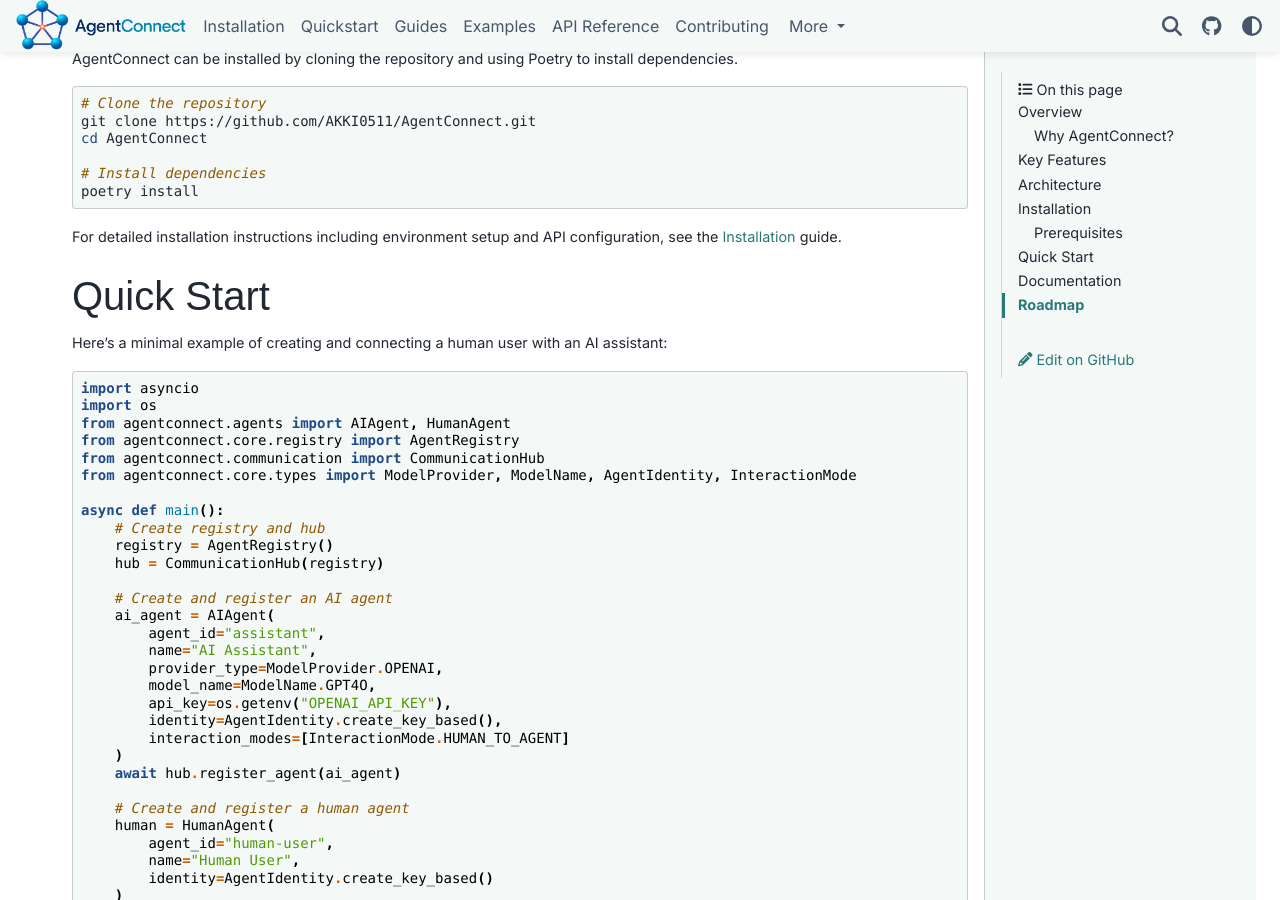
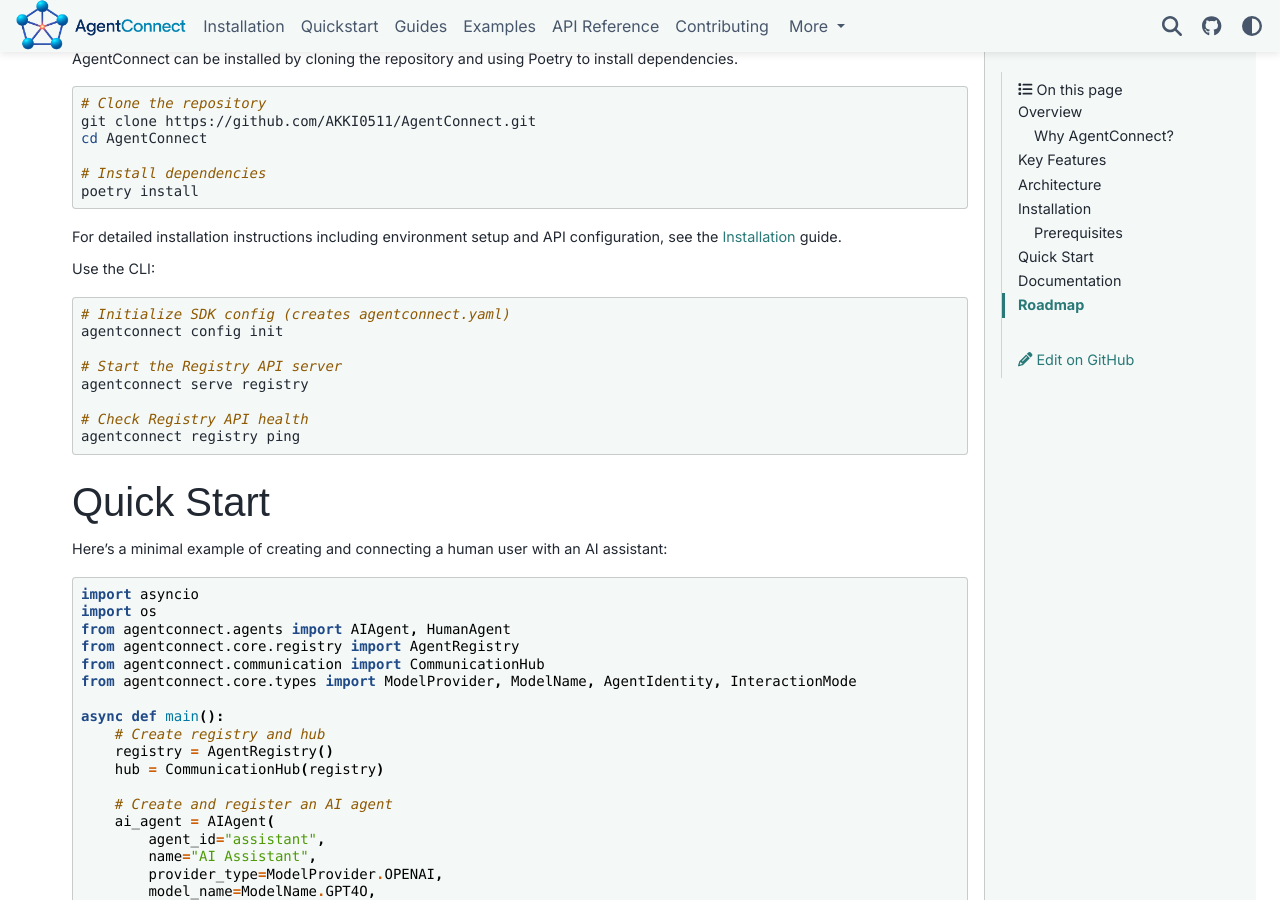
Before and after one commit to AKKI0511/AgentConnect, a Sphinx documentation site: the page built from docs/source/index.rst, in a window 1280 px wide and 900 px high, scrolled down 2904 px. Built offline with Sphinx 7.4.7 and the PyData theme 0.15.4, drawn with Linux system fonts in a browser that asks for light colours.

Commit message:
docs: sync Sphinx docs with new CLI; add CLI API pages; update index and quickstart

```diff
--- a/docs/source/index.rst
+++ b/docs/source/index.rst
@@ -189,6 +189,19 @@ AgentConnect can be installed by cloning the repository and using Poetry to inst
 
 For detailed installation instructions including environment setup and API configuration, see the :doc:`installation` guide.
 
+Use the CLI:
+
+.. code-block:: bash
+
+    # Initialize SDK config (creates agentconnect.yaml)
+    agentconnect config init
+
+    # Start the Registry API server
+    agentconnect serve registry
+
+    # Check Registry API health
+    agentconnect registry ping
+
 .. _quick-start:
 
 Quick Start
```
Also changed, not shown: docs/source/api/agentconnect.cli.config.rst (added, +7 -0 lines), docs/source/api/agentconnect.cli.doctor.rst (added, +7 -0 lines), docs/source/api/agentconnect.cli.main.rst (added, +7 -0 lines), docs/source/api/agentconnect.cli.mcp.rst (added, +7 -0 lines), docs/source/api/agentconnect.cli.registry.rst (added, +7 -0 lines), docs/source/api/agentconnect.cli.rst (+15 -2 lines), docs/source/api/agentconnect.cli.serve.rst (added, +7 -0 lines), docs/source/api/agentconnect.rst (+1 -8 lines), docs/source/quickstart.md (+13 -0 lines).
